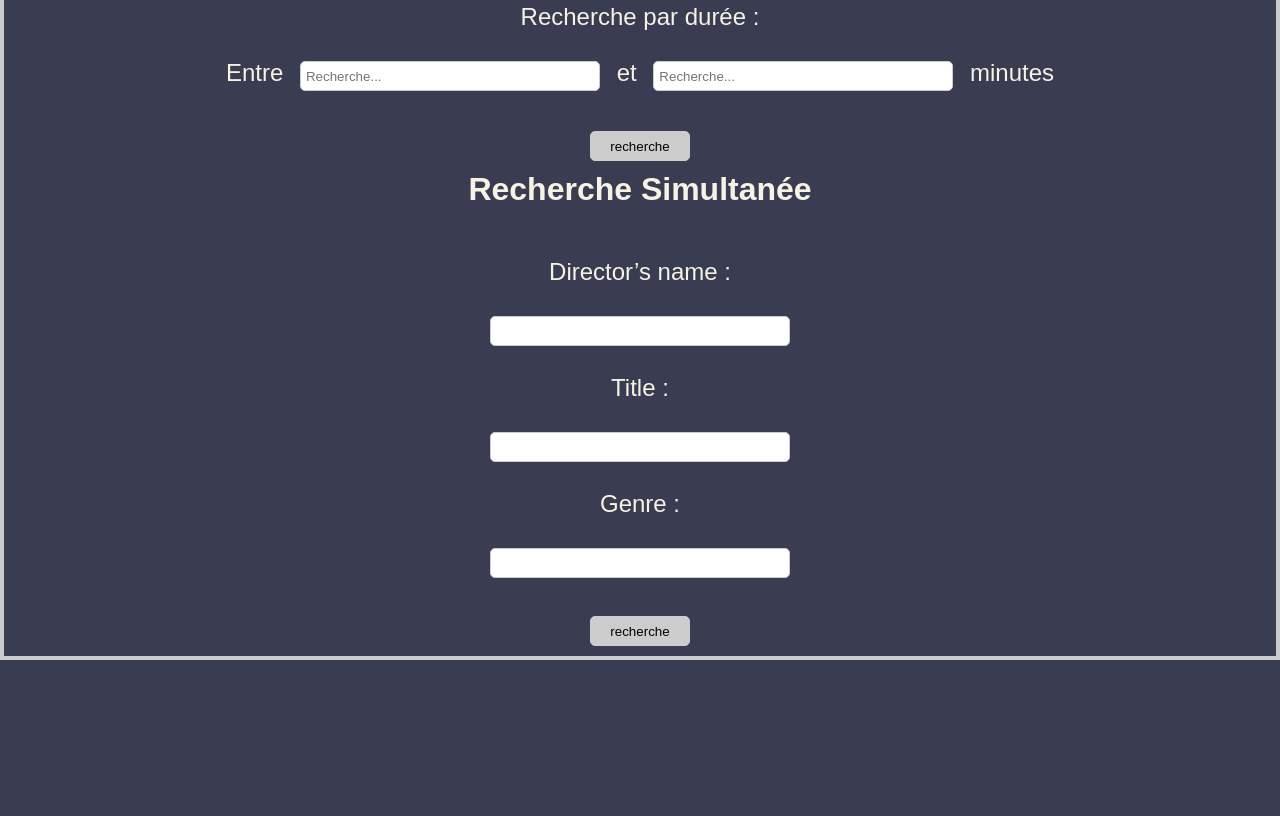
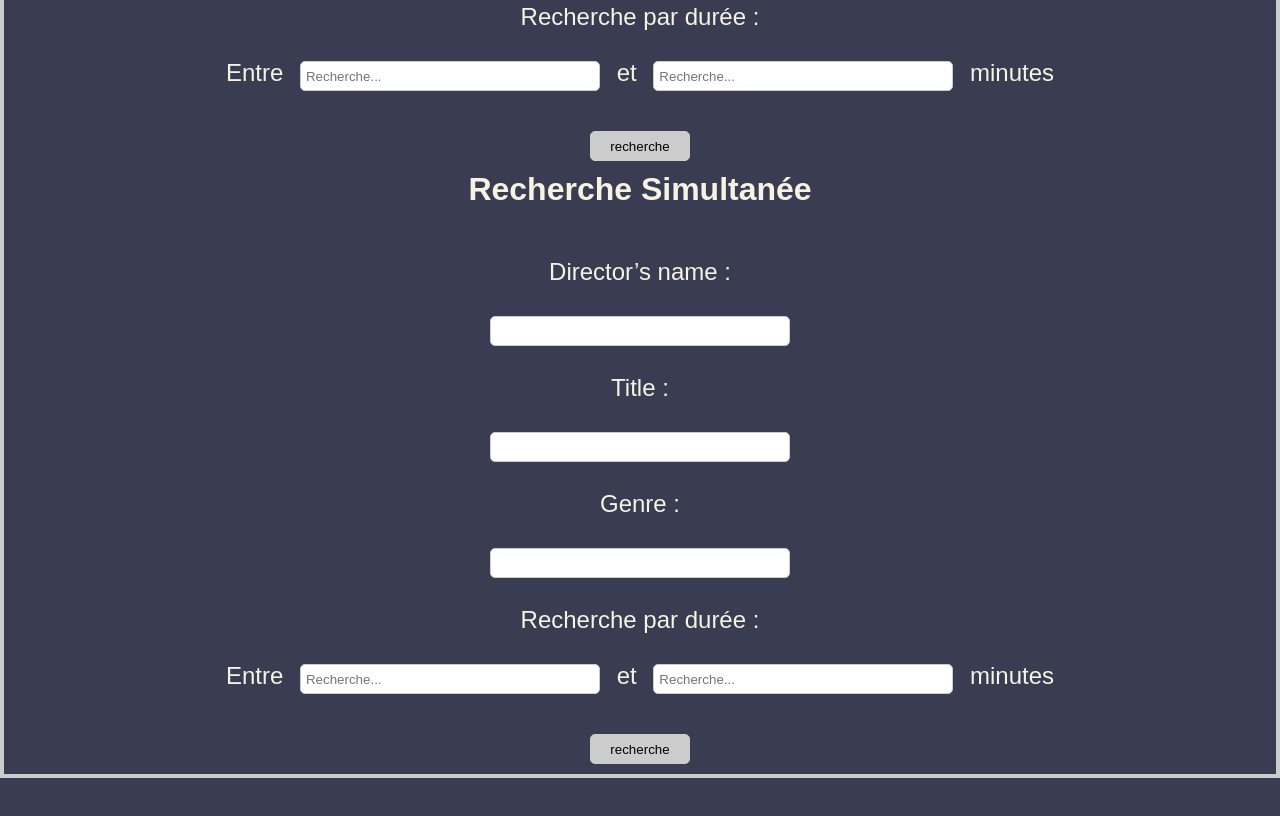
Before and after one commit to EthanHEURTIN/projetCIR1_groupe_5, a plain HTML site: page html/Recherche.html in a window 1280 px wide. Shown: the part 720-1536 px from the top of the page. Before the commit the page ends 1444 px from the top, so only its background shows below. Drawn offline with Linux system fonts and the light colour scheme.

Commit message:
recherche time

```diff
--- a/html/Recherche.html
+++ b/html/Recherche.html
@@ -68,6 +68,8 @@
                 <input type="text" name="title"><br>
                 <p>Genre :</p>
                 <input type="text" name="type"><br>
+                <p>Recherche par durée :</p>
+                <p>Entre  <input type="number" name="search" step="5" placeholder="Recherche..." min="5" max="300" > et <input type="number" name="search" step="5" placeholder="Recherche..." min="5" max="300" > minutes</p>
                 <input type="submit" id="All" value="recherche" onclick="callWriteAll()">
             </form>
         </div>
```
